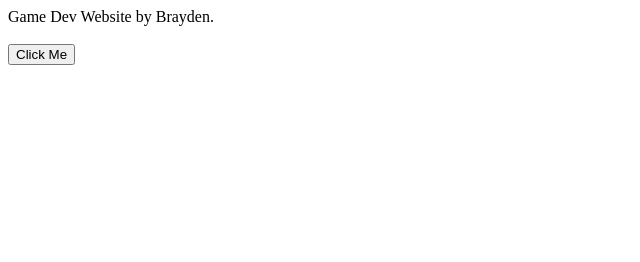
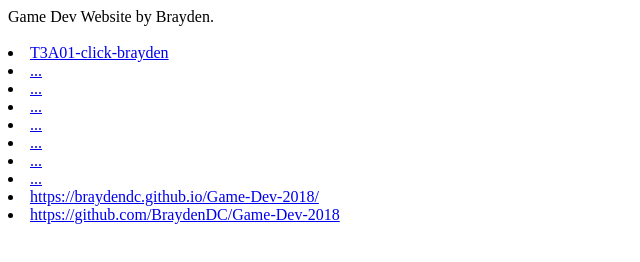
Before and after one commit to BraydenDC/Game-Dev-2018, a plain HTML site: page index.html in a window 1280 px wide. Shown: the whole page, without its empty margins (0-640 px from the left). Drawn offline with Linux system fonts and the light colour scheme.

Commit message:
Add files via upload

```diff
--- a/index.html
+++ b/index.html
@@ -1,10 +1,32 @@
 Game Dev Website by Brayden. <br><br>
 
-<input type=button value="Click Me" onclick="{
-
-document.getElementById('myDiv01').innerHTML += 'Test<br>'
 
 
-}">
 
-<div id="myDiv01" ></div>
+<li><a href="T3A01-click-brayden.html">T3A01-click-brayden</a>
+
+<li><a href="...">...</a>
+
+<li><a href="...">...</a>
+
+<li><a href="...">...</a>
+
+<li><a href="...">...</a>
+
+<li><a href="...">...</a>
+
+<li><a href="...">...</a>
+
+<li><a href="...">...</a>
+
+
+
+
+
+
+
+
+
+<li><a href="https://braydendc.github.io/Game-Dev-2018/">https://braydendc.github.io/Game-Dev-2018/</a>
+
+<li><a href="https://github.com/BraydenDC/Game-Dev-2018">https://github.com/BraydenDC/Game-Dev-2018</a>
```
Also changed, not shown: T3A01-click-brayden.html (added, +10 -0 lines).
